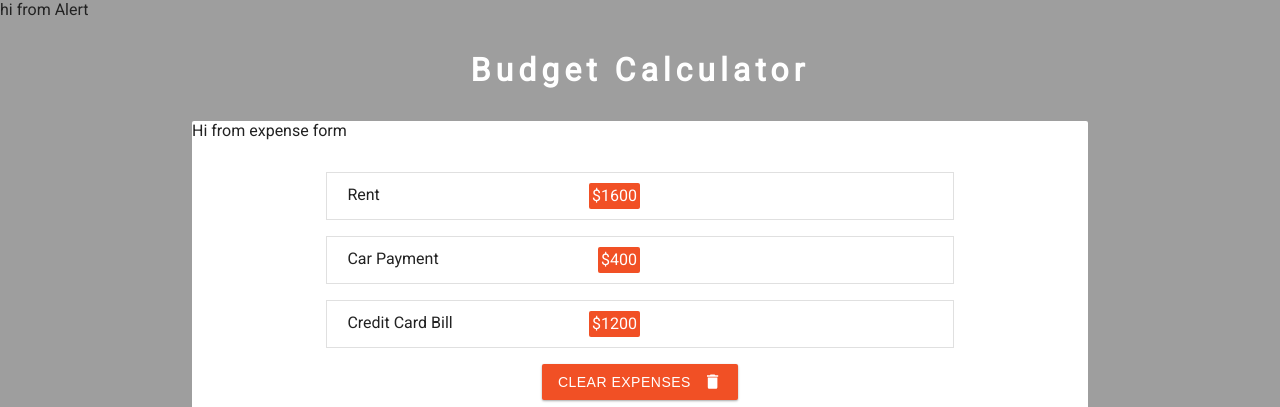
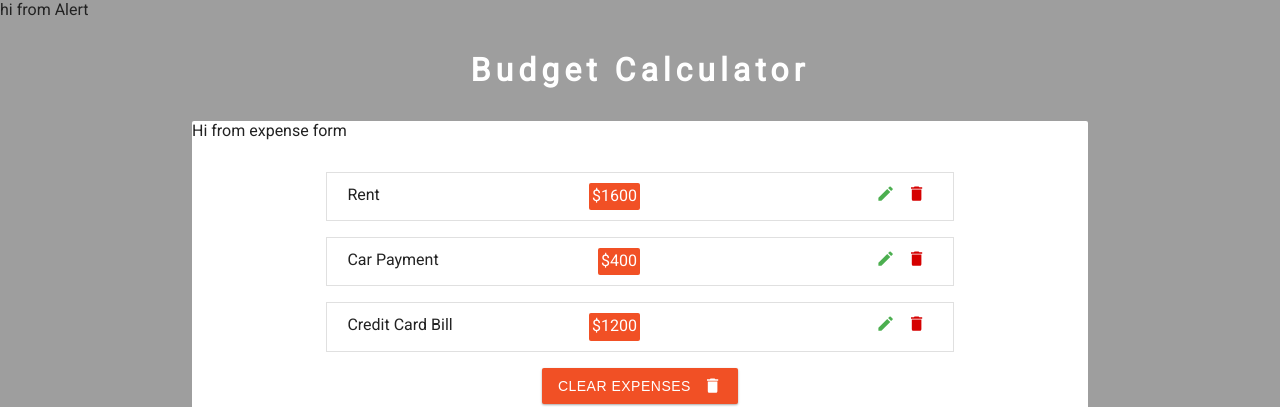
Before and after one commit to BeataJ/budget-cal-react-hooks, a React (Create React App) app: page / in a window 1280 px wide. Shown: the top 407 px of the page. Built offline with nearby package versions, Linux system fonts and the light colour scheme.

Commit message:
add buttons edit delete

```diff
--- a/src/components/ExpenseItem.js
+++ b/src/components/ExpenseItem.js
@@ -10,6 +10,14 @@ const ExpenseItem = ({expense}) => {
           <span className="expense">{charge}</span>
           <span className="amount">${amount}</span>
       </div>
+      <div>
+        <button className="edit-btn" aria-label="edit button">
+          <MdEdit />
+        </button>
+        <button className="clear-btn" aria-label="delete button">
+          <MdDelete />
+        </button>
+      </div>
     </li>
   )
 }
```
